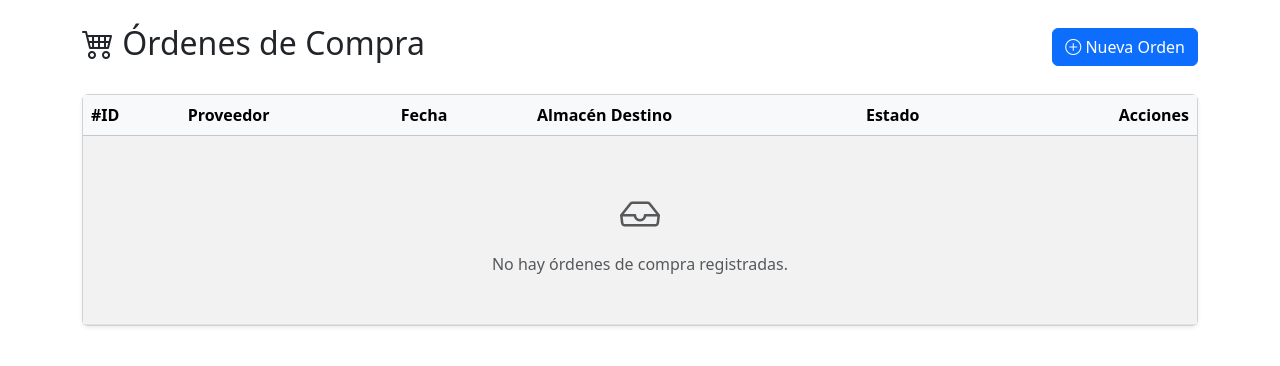
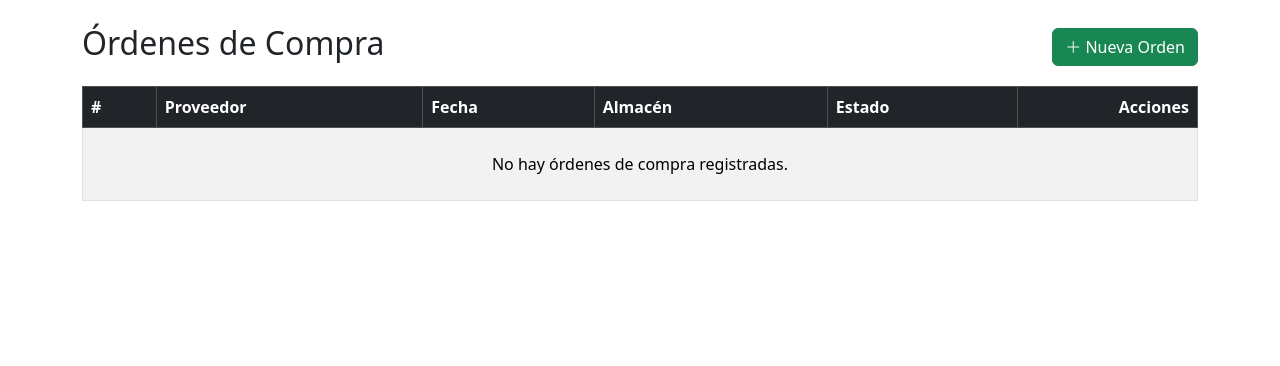
Before and after one commit to Raziraptor/Gestiondeinventario, a Flask app: page /ordenes in a window 1280 px wide. Shown: the part 57-423 px from the top of the page. Run offline with Flask 3, Linux system fonts and the light colour scheme; a user stored in the database is signed in; tables that the repository leaves empty hold one stand-in row (values such as "Sample post"); grey boxes marked "Sample" are stand-in pictures; some libraries are stand-ins or nearby versions.

Commit message:
Refactor ordenes.html for improved layout and clarity

```diff
--- a/templates/ordenes.html
+++ b/templates/ordenes.html
@@ -3,40 +3,38 @@
 {% block title %}Órdenes de Compra{% endblock %}
 
 {% block content %}
-    <div class="d-flex justify-content-between align-items-center mb-4">
-        <h2><i class="bi bi-cart4"></i> Órdenes de Compra</h2>
-        <a href="{{ url_for('nueva_orden_manual') }}" class="btn btn-primary">
-            <i class="bi bi-plus-circle"></i> Nueva Orden
+    <div class="d-flex justify-content-between align-items-center mb-3">
+        <h2>Órdenes de Compra</h2>
+        <!-- Botón a la función NUEVA MANUAL -->
+        <a href="{{ url_for('nueva_orden_manual') }}" class="btn btn-success">
+            <i class="bi bi-plus-lg"></i> Nueva Orden
         </a>
     </div>
 
-    <div class="card shadow-sm">
-        <div class="card-body p-0">
+    <!-- Tabla simple y limpia -->
     <div class="table-responsive">
-                <table class="table table-striped table-hover align-middle mb-0">
-                    <thead class="table-light">
+        <table class="table table-striped table-bordered align-middle">
+            <thead class="table-dark">
                 <tr>
-                            <th>#ID</th>
+                    <th>#</th>
                     <th>Proveedor</th>
                     <th>Fecha</th>
-                            <th>Almacén Destino</th>
+                    <th>Almacén</th>
                     <th>Estado</th>
-                            <th class="text-end">Acciones</th>
+                    <th class="text-end" style="width: 180px;">Acciones</th>
                 </tr>
             </thead>
             <tbody>
                 {% for orden in ordenes %}
                 <tr>
-                            <td><strong>{{ orden.id }}</strong></td>
-                            <td>
-                                {{ orden.proveedor.nombre }}
-                            </td>
+                    <td>{{ orden.id }}</td>
+                    <td>{{ orden.proveedor.nombre }}</td>
                     <td>{{ orden.fecha_creacion.strftime('%d/%m/%Y') }}</td>
                     <td>
                         {% if orden.almacen %}
-                                    <span class="badge bg-light text-dark border">{{ orden.almacen.nombre }}</span>
+                            {{ orden.almacen.nombre }}
                         {% else %}
-                                    <span class="text-muted fst-italic">General</span>
+                            <span class="text-muted">General</span>
                         {% endif %}
                     </td>
                     <td>
@@ -53,51 +51,47 @@
                     <td class="text-end">
                         <div class="btn-group btn-group-sm">
 
-                                    <a href="{{ url_for('ver_orden', id=orden.id) }}" class="btn btn-outline-info" title="Ver Detalle">
+                            <!-- 1. VER DETALLE (Nuevo) -->
+                            <a href="{{ url_for('ver_orden', id=orden.id) }}" class="btn btn-info text-white" title="Ver Detalle">
                                 <i class="bi bi-eye"></i>
                             </a>
 
-                                    <a href="{{ url_for('generar_oc_pdf', id=orden.id) }}" class="btn btn-outline-secondary" title="Descargar PDF" target="_blank">
+                            <!-- 2. PDF (Arreglado) -->
+                            <a href="{{ url_for('generar_oc_pdf', id=orden.id) }}" class="btn btn-secondary" title="Descargar PDF" target="_blank">
                                 <i class="bi bi-file-pdf"></i>
                             </a>
 
+                            <!-- 3. LÓGICA DE BORRADO -->
                             {% if orden.estado == 'Pendiente' %}
-
-                                        <a href="{{ url_for('editar_orden', id=orden.id) }}" class="btn btn-warning text-dark" title="Editar">
+                                <!-- Editar -->
+                                <a href="{{ url_for('editar_orden', id=orden.id) }}" class="btn btn-primary" title="Editar">
                                     <i class="bi bi-pencil"></i>
                                 </a>
-
+                                <!-- Cancelar (Borra de la BD) -->
                                 <form action="{{ url_for('eliminar_orden', id=orden.id) }}" method="POST" class="d-inline"
-                                              onsubmit="return confirm('¿Estás seguro de CANCELAR esta orden? Se eliminará permanentemente del sistema.');">
-                                            <button type="submit" class="btn btn-danger" title="Cancelar Orden">
-                                                <i class="bi bi-x-circle"></i>
+                                      onsubmit="return confirm('¿Estás seguro de CANCELAR esta orden? Se eliminará permanentemente.');">
+                                    <button type="submit" class="btn btn-danger" title="Cancelar">
+                                        <i class="bi bi-x-lg"></i>
                                     </button>
                                 </form>
-
                             {% elif orden.estado == 'Recibida' %}
-
+                                <!-- Borrar Historial -->
                                 <form action="{{ url_for('eliminar_orden', id=orden.id) }}" method="POST" class="d-inline"
-                                              onsubmit="return confirm('¿Borrar del historial? Esto no afecta el stock inventariado, solo elimina este registro de la lista.');">
-                                            <button type="submit" class="btn btn-outline-danger" title="Borrar del Historial">
+                                      onsubmit="return confirm('¿Borrar del historial? Esto no afecta el stock.');">
+                                    <button type="submit" class="btn btn-outline-danger" title="Borrar Historial">
                                         <i class="bi bi-trash"></i>
                                     </button>
                                 </form>
-
                             {% endif %}
                         </div>
                     </td>
                 </tr>
                 {% else %}
                 <tr>
-                            <td colspan="6" class="text-center py-5 text-muted">
-                                <i class="bi bi-inbox fs-1 d-block mb-2"></i>
-                                No hay órdenes de compra registradas.
-                            </td>
+                    <td colspan="6" class="text-center p-4">No hay órdenes de compra registradas.</td>
                 </tr>
                 {% endfor %}
             </tbody>
         </table>
     </div>
-        </div>
-    </div>
 {% endblock %}
```
Lines whose indentation alone changed are shown as unchanged.
